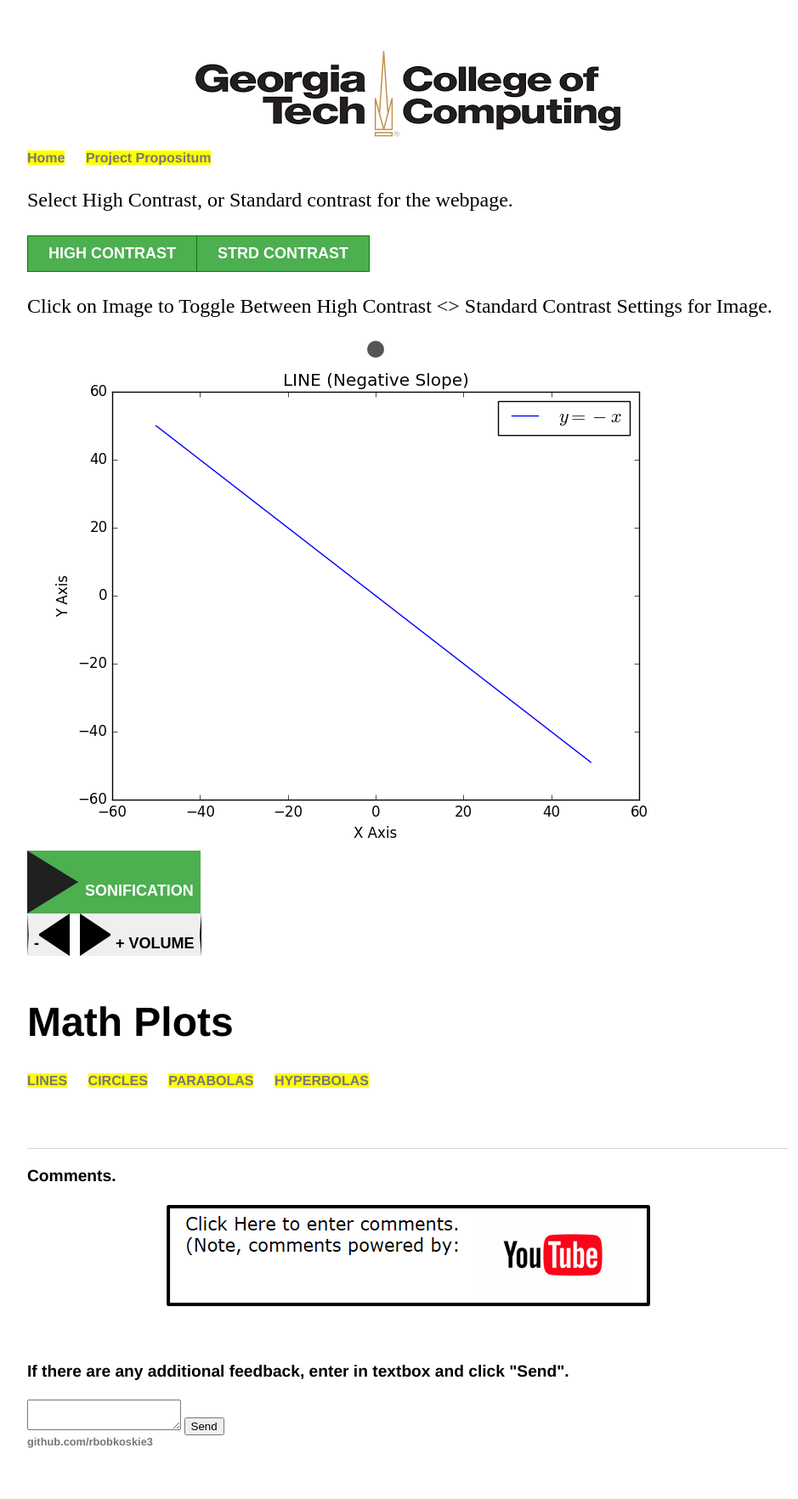
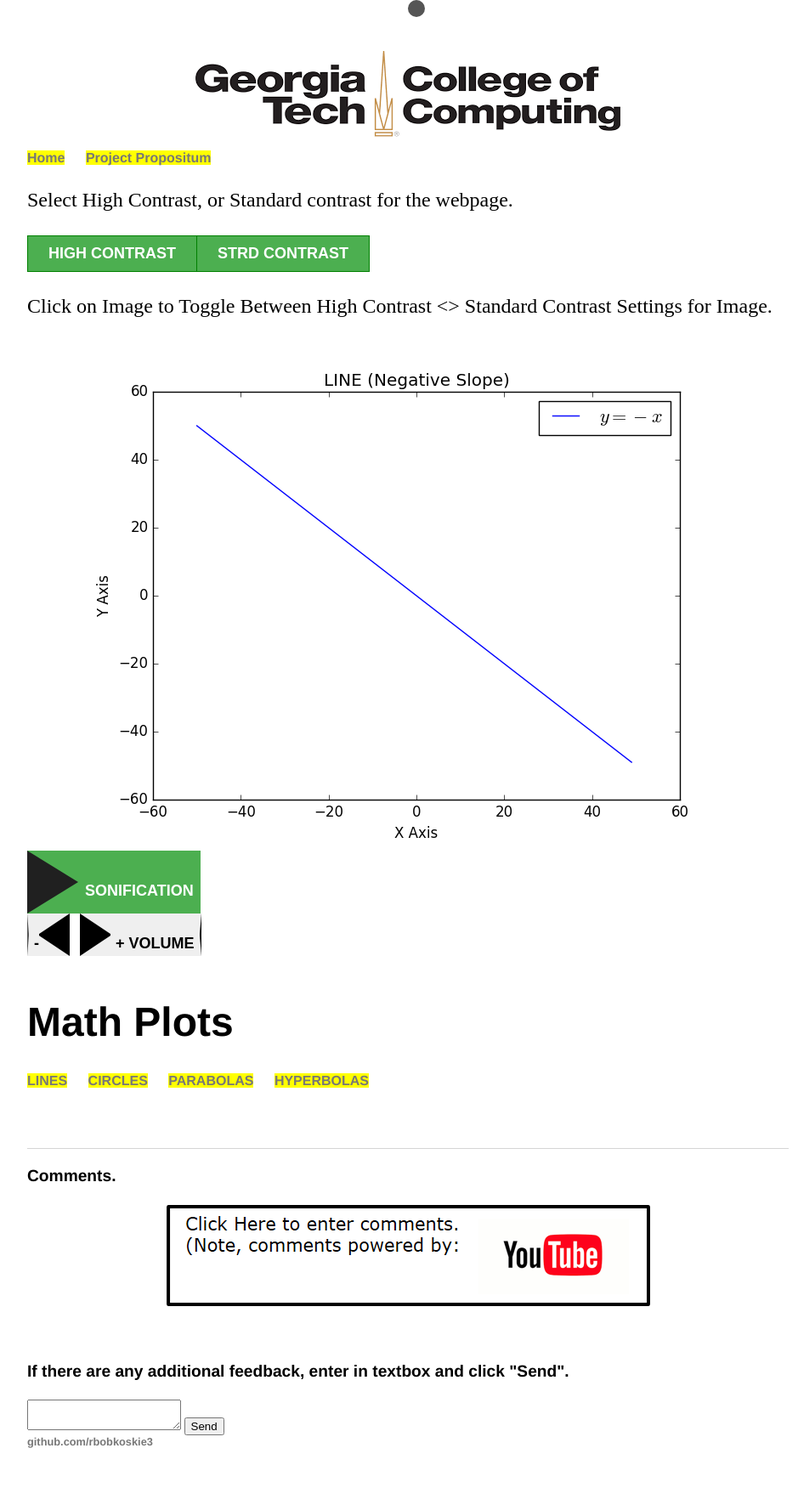
Before and after one commit to rbobkoskie3/rbobkoskie3.github.io, a Jekyll site: the page built from fixes/index.html, in a window 1280 px wide. Shown: the whole page at 85% size, without its empty margins (160-1099 px from the left). Built offline with Jekyll 4.4.1, drawn with Linux system fonts in a browser that asks for light colours.

Commit message:
Add files via upload

```diff
--- a/fixes/index.html
+++ b/fixes/index.html
@@ -150,8 +150,8 @@
     <!-- img src="\images\ST_Circle.png" title="Graph of a Circle w/o High Contrast" -->
     <div><p>Click on Image to Toggle Between High Contrast <> Standard Contrast Settings for Image.</div></p>
 
-    <div id="myContainer">
-        <img class="center" src="https://rbobkoskie3.github.io/images/ST_Neg_Line.png"
+
+        <img id="myContainer" class="center fit" src="https://rbobkoskie3.github.io/images/ST_Neg_Line.png"
              title="Click on Image to Toggle Between High Contrast <> Standard Contrast" id="img_1" onclick = "change();"/>
         <script>
                 function change() {
@@ -164,7 +164,7 @@
 
         <audio id="audio" src="https://rbobkoskie3.github.io/sounds/line_neg.mp4"></audio>
         <div id ="myAnimation"></div>
-        </div>
+
         <script>
                 var audio = document.getElementById("audio");
                 audio.volume = 0.4;
```
